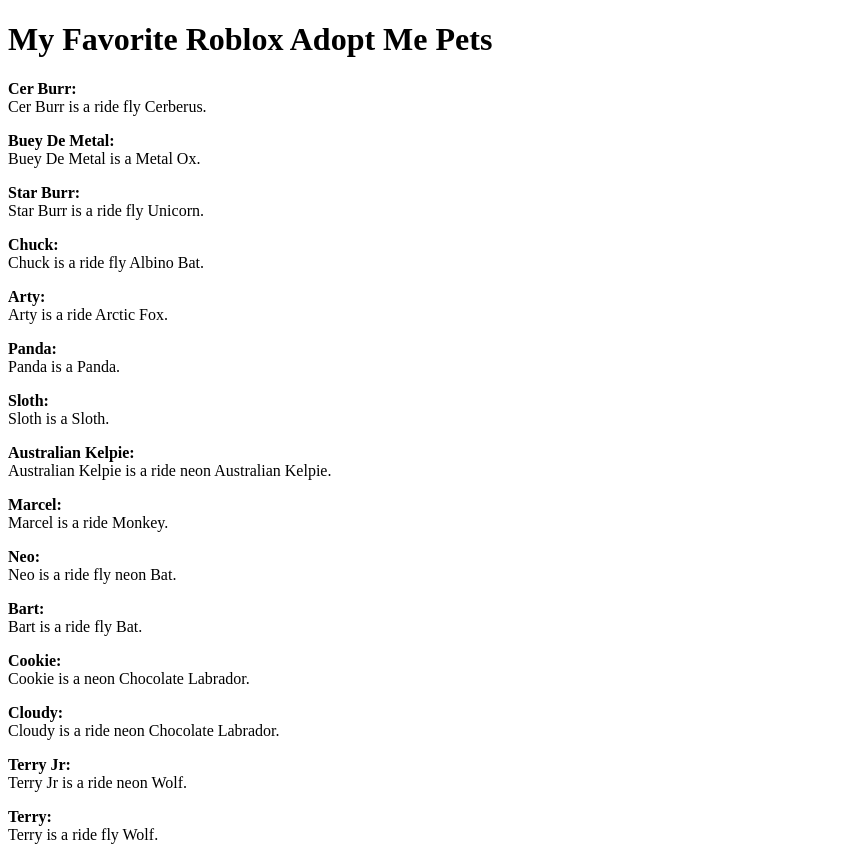
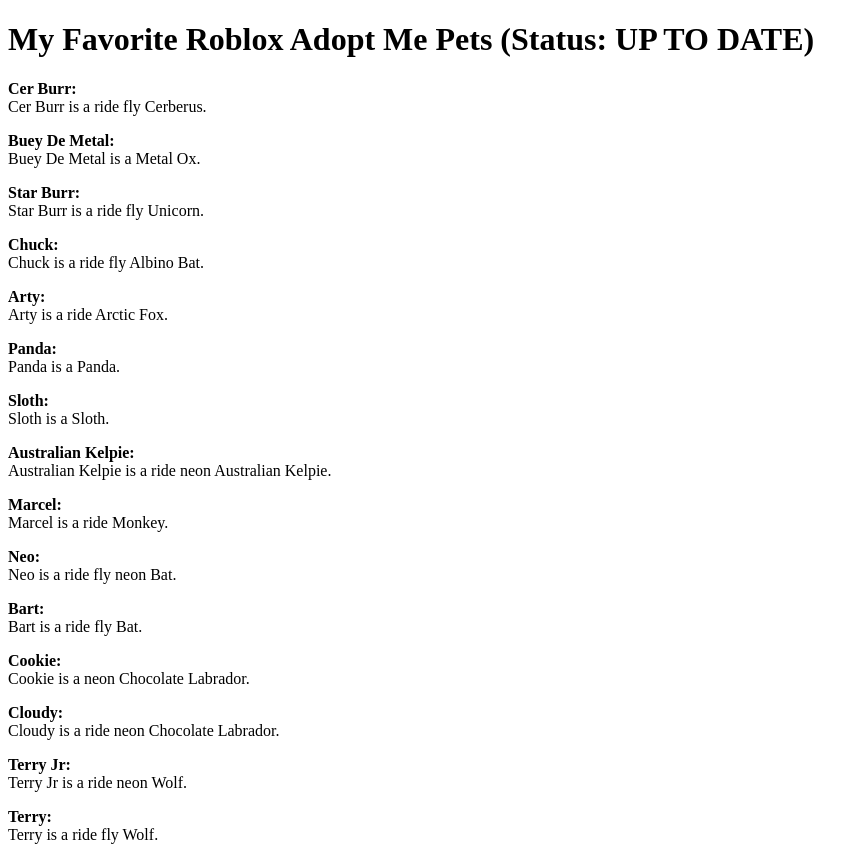
Before and after one commit to Shluffy/MyFavAdoptMePets, a plain HTML site: page index.html in a window 1280 px wide. Shown: the whole page, without its empty margins (0-868 px from the left). Drawn offline with Linux system fonts and the light colour scheme.

Commit message:
Update index.html

```diff
--- a/index.html
+++ b/index.html
@@ -2,7 +2,7 @@
 <html>
   <title>My Favorite Roblox Adopt Me Pets - MyFavAdoptMePets - Shluffy</title>
   <div id="pets">
-  <h1>My Favorite Roblox Adopt Me Pets</h1>
+  <h1>My Favorite Roblox Adopt Me Pets (Status: UP TO DATE)</h1>
   </div>
 <script>
   loadgo()
```
